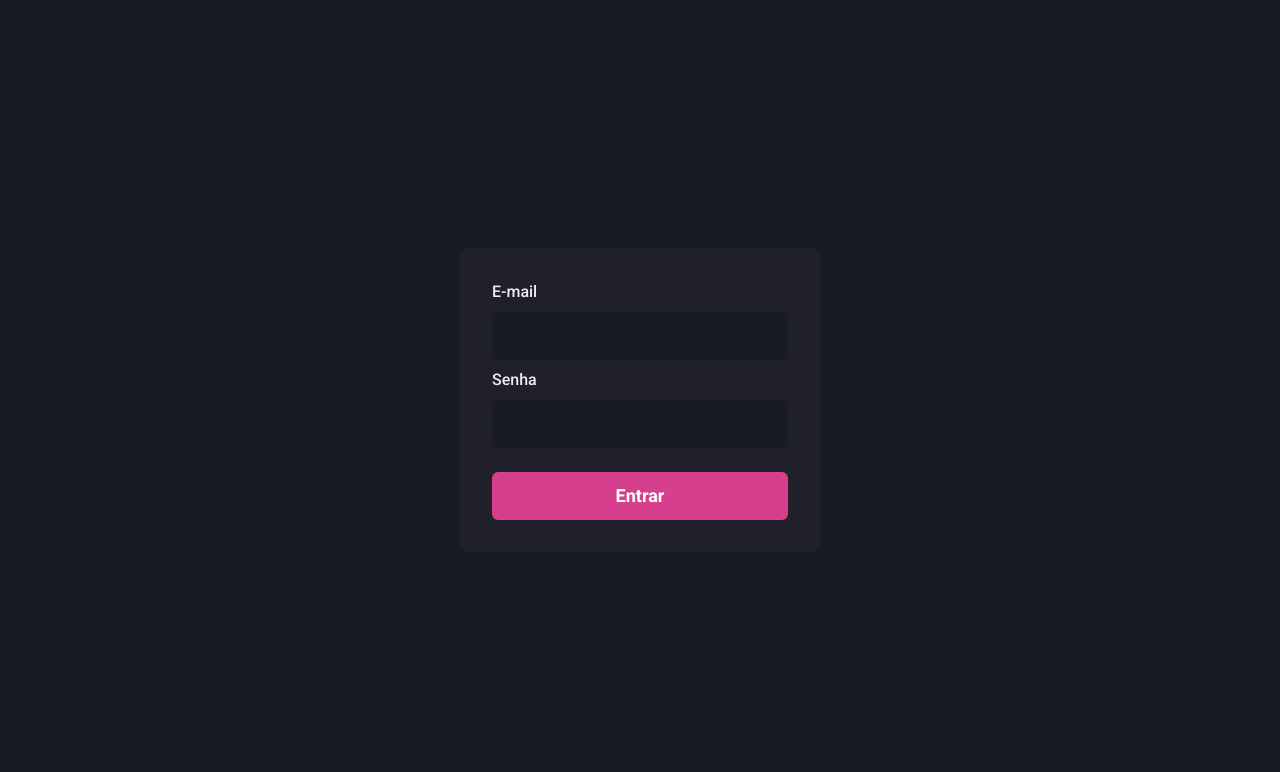
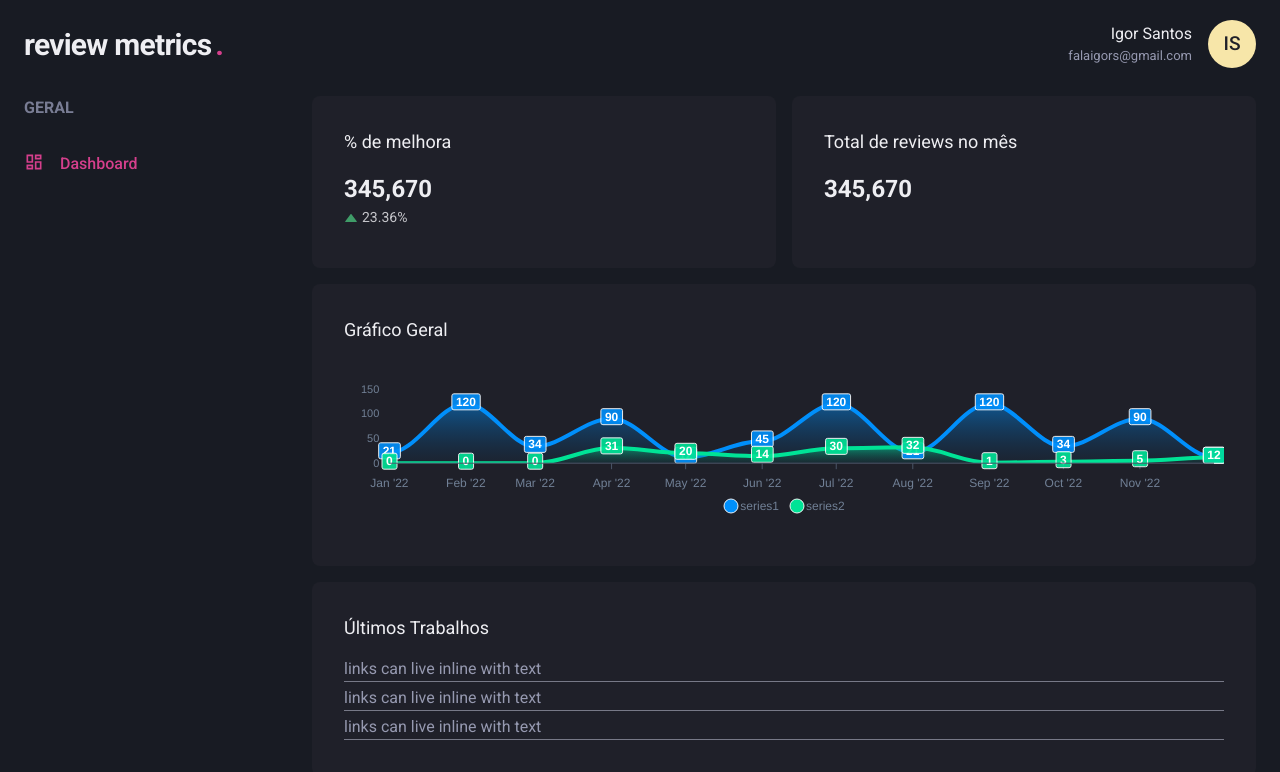
Before and after one commit to falaigor/dashboard, a Next.js app: page / in a window 1280 px wide. Shown: the top 772 px of the page. Built offline with nearby package versions, Linux system fonts and the light colour scheme.

Commit message:
update text

```diff
--- a/src/components/Sidebar/SidebarNav.tsx
+++ b/src/components/Sidebar/SidebarNav.tsx
@@ -1,10 +1,5 @@
 import { Stack } from "@chakra-ui/react";
-import {
-  RiContactsLine,
-  RiDashboardLine,
-  RiGitMergeLine,
-  RiInputMethodLine,
-} from "react-icons/ri";
+import { RiDashboardLine } from "react-icons/ri";
 import { NavLink } from "./NavLink";
 import { NavSection } from "./NavSection";
 
@@ -12,7 +7,7 @@ export function SidebarNav() {
   return (
     <Stack spacing="12" align="flex-start">
       <NavSection title="GERAL">
-        <NavLink icon={RiDashboardLine} href="/dashboard">
+        <NavLink icon={RiDashboardLine} href="/">
           Dashboard
         </NavLink>
       </NavSection>
--- a/src/pages/index.tsx
+++ b/src/pages/index.tsx
@@ -1,74 +1,175 @@
-import { Flex, Button, Stack } from "@chakra-ui/react";
-import { SubmitHandler, useForm } from "react-hook-form";
-import * as yup from "yup";
-import { yupResolver } from "@hookform/resolvers/yup";
-import { Input } from "../components/Form/Input";
+import {
+  Flex,
+  SimpleGrid,
+  Box,
+  Text,
+  theme,
+  StatGroup,
+  Stat,
+  StatNumber,
+  StatHelpText,
+  StatArrow,
+  Link,
+  Divider,
+} from "@chakra-ui/react";
+import dynamic from "next/dynamic";
+import { Header } from "../components/Header";
+import { Sidebar } from "../components/Sidebar";
 
-type SignInFormData = {
-  email: string;
-  password: string;
-};
-
-const signInFormSchema = yup.object().shape({
-  email: yup.string().required("E-mail obrigatório").email("Email inváliddo"),
-  password: yup.string().required("Senha obrigatória"),
+const Chart = dynamic(() => import("react-apexcharts"), {
+  ssr: false,
 });
 
-export default function SignIn() {
-  const { register, handleSubmit, formState } = useForm({
-    resolver: yupResolver(signInFormSchema),
-  });
-  const { errors } = formState;
-
-  console.log(errors);
-
-  const handleSignIn: SubmitHandler<SignInFormData> = async (
-    values,
-    formState
-  ) => {
-    await new Promise((resolve) => setTimeout(resolve, 2000));
-
-    console.log(values);
+export default function Dashboard() {
+  const options = {
+    chart: {
+      toolbar: {
+        show: false,
+      },
+      zoom: {
+        enabled: false,
+      },
+      foreColor: theme.colors.gray[500],
+    },
+    grid: {
+      show: false,
+    },
+    dataLabels: {
+      enabled: true,
+    },
+    tooltip: {
+      enabled: false,
+      x: {
+        format: "MMM yyyy",
+      },
+    },
+    xaxis: {
+      type: "datetime",
+      min: new Date("Jan 2022").getTime(),
+      tickAmount: 12,
+      axisBorder: {
+        color: theme.colors.gray[600],
+      },
+      axisTicks: {
+        color: theme.colors.gray[600],
+      },
+      categories: [
+        "Jan 2022",
+        "Feb 2022",
+        "Mar 2022",
+        "Apr 2022",
+        "May 2022",
+        "Jun 2022",
+        "Jul 2022",
+        "Aug 2022",
+        "Sep 2022",
+        "Oct 2022",
+        "Nov 2022",
+        "Dec 2022",
+      ],
+    },
+    fill: {
+      opacity: 0.3,
+      type: "gradient",
+      gradient: {
+        shade: "dark",
+        opacityFrom: 0.7,
+        opacityTo: 0.3,
+      },
+    },
   };
 
+  const series = [
+    {
+      name: "series1",
+      data: [21, 120, 34, 90, 12, 45, 120, 21, 120, 34, 90, 12],
+    },
+    {
+      name: "series2",
+      data: [0, 0, 0, 31, 20, 14, 30, 32, 1, 3, 5, 12],
+    },
+  ];
+
   return (
-    <Flex w="100vw" h="100vh" align="center" justify="center">
-      <Flex
-        as="form"
-        width="100%"
-        maxWidth={360}
-        bg="gray.800"
-        p="8"
-        borderRadius={8}
-        flexDirection="column"
-        onSubmit={handleSubmit(handleSignIn)}
-      >
-        <Stack spacing="2">
-          <Input
-            name="email"
-            type="email"
-            label="E-mail"
-            error={errors.email}
-            {...register("email")}
-          />
-          <Input
-            name="password"
-            type="password"
-            label="Senha"
-            error={errors.password}
-            {...register("password")}
-          />
-        </Stack>
+    <Flex direction="column" h="100vh">
+      <Header />
 
-        <Button
-          type="submit"
-          mt="6"
-          size="lg"
-          colorScheme="pink"
-          isLoading={formState.isSubmitting}
+      <Flex width="100%" maxWidth={1480} mx="auto" my="6" px="6">
+        <Sidebar />
+
+        <SimpleGrid
+          flex="1"
+          gap="4"
+          gridRow={2}
+          gridColumn={1}
+          align="flex-start"
         >
-          Entrar
-        </Button>
+          <SimpleGrid flex="1" gap="4" minChildWidth="320px" align="flex-start">
+            <Box p={["6", "8"]} pb="4" bg="gray.800" borderRadius={8}>
+              <Text fontSize="large" mb="4">
+                % de melhora
+              </Text>
+              <StatGroup>
+                <Stat>
+                  <StatNumber>345,670</StatNumber>
+                  <StatHelpText>
+                    <StatArrow type="increase" />
+                    23.36%
+                  </StatHelpText>
+                </Stat>
+              </StatGroup>
+            </Box>
+
+            <Box p={["6", "8"]} pb="4" bg="gray.800" borderRadius={8}>
+              <Text fontSize="large" mb="4">
+                Total de reviews no mês
+              </Text>
+              <StatGroup>
+                <Stat>
+                  <StatNumber>345,670</StatNumber>
+                </Stat>
+              </StatGroup>
+            </Box>
+          </SimpleGrid>
+
+          <SimpleGrid flex="1" gap="4" minChildWidth="320px" align="flex-start">
+            <Box p={["6", "8"]} pb="4" bg="gray.800" borderRadius={8}>
+              <Text fontSize="large" mb="4">
+                Gráfico Geral
+              </Text>
+              <Chart
+                options={options}
+                series={series}
+                type="area"
+                height={160}
+              />
+            </Box>
+          </SimpleGrid>
+
+          <SimpleGrid flex="1" gap="4" minChildWidth="320px" align="flex-start">
+            <Box p={["6", "8"]} pb="4" bg="gray.800" borderRadius={8}>
+              <Text fontSize="large" mb="4">
+                Últimos Trabalhos
+              </Text>
+              <Box>
+                <Link color="gray.300" href="#">
+                  links can live inline with text
+                </Link>
+                <Divider mb={1} />
+
+                <Link color="gray.300" href="#">
+                  links can live inline with text
+                </Link>
+                <Divider mb={1} />
+
+                <Link color="gray.300" href="#">
+                  links can live inline with text
+                </Link>
+                <Divider mb={1} />
+              </Box>
+            </Box>
+          </SimpleGrid>
+        </SimpleGrid>
       </Flex>
     </Flex>
   );
```
Also changed, not shown: src/pages/dashboard.tsx (deleted, +0 -180 lines).
